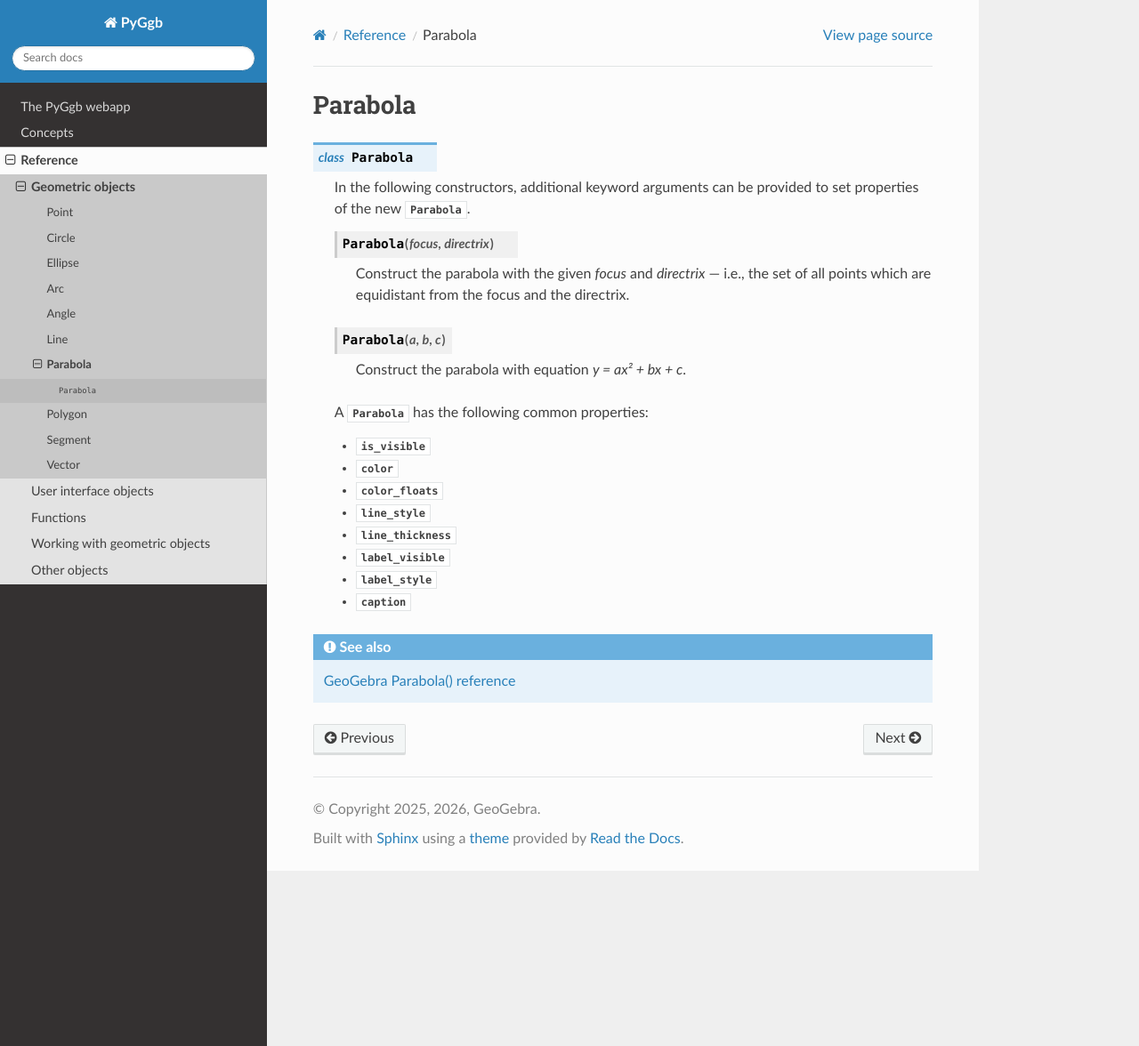
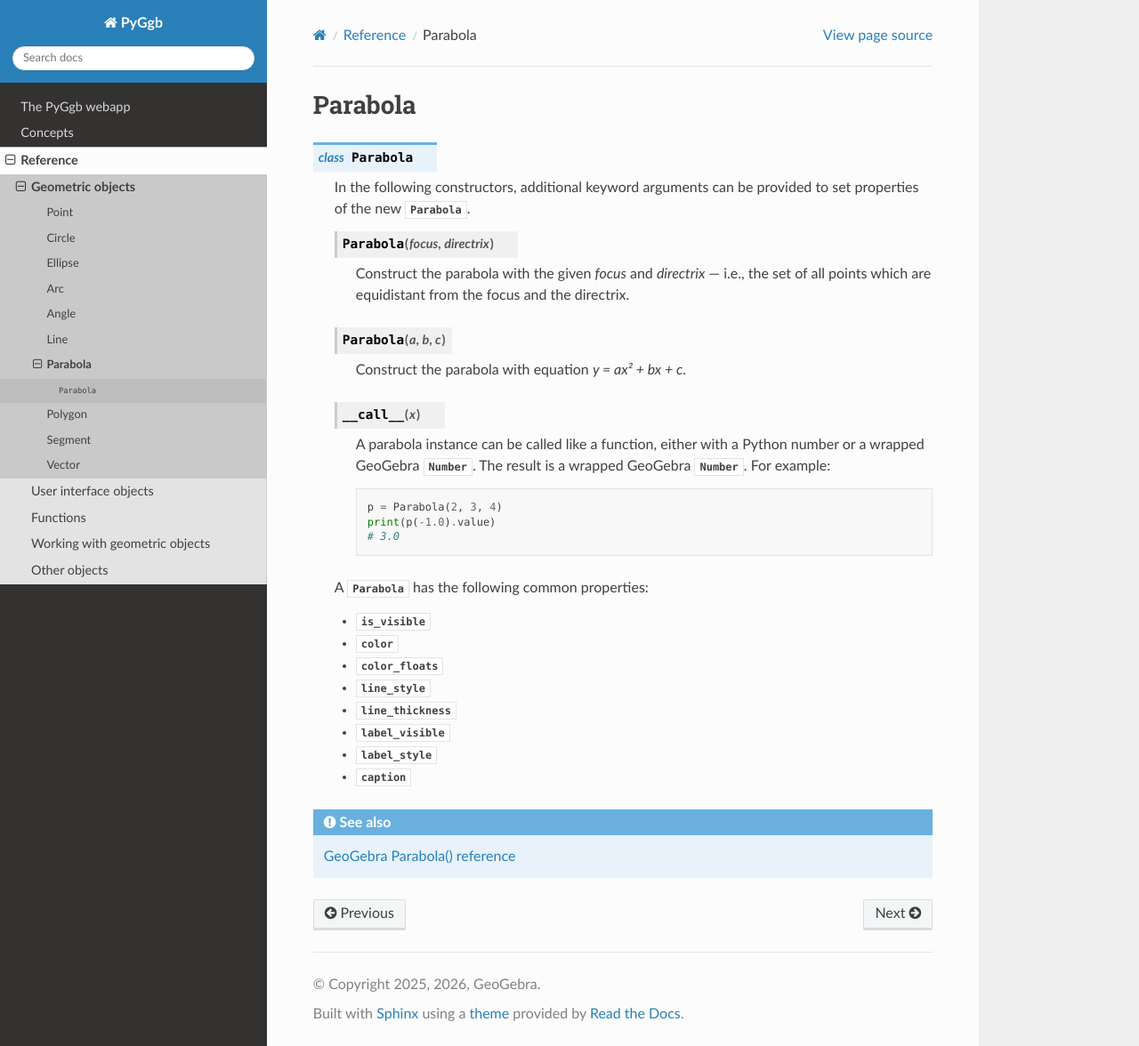
Before and after one commit to bennorth/pyggb, a Sphinx documentation site: the page built from doc/source/reference/classes/parabola.rst, in a window 1280 px wide and 1176 px high. Shown: the whole window at 89% size. Built offline with Sphinx 7.4.7 and the Read the Docs theme 3.1.0, drawn with Linux system fonts in a browser that asks for light colours.

Commit message:
Parabola.__call__(): Define, doc, test

```diff
--- a/doc/source/reference/classes/parabola.rst
+++ b/doc/source/reference/classes/parabola.rst
@@ -17,6 +17,18 @@ Parabola
 
       Construct the parabola with equation *y = ax² + bx + c*.
 
+   .. py:method:: __call__(x)
+
+      A parabola instance can be called like a function, either with a
+      Python number or a wrapped GeoGebra :py:class:`Number`.  The
+      result is a wrapped GeoGebra :py:class:`Number`.  For example:
+
+      .. code-block:: python
+
+         p = Parabola(2, 3, 4)
+         print(p(-1.0).value)
+         # 3.0
+
    A :py:class:`Parabola` has the following common properties:
 
    * :py:attr:`is_visible`
```
Also changed, not shown: 2 other files.
